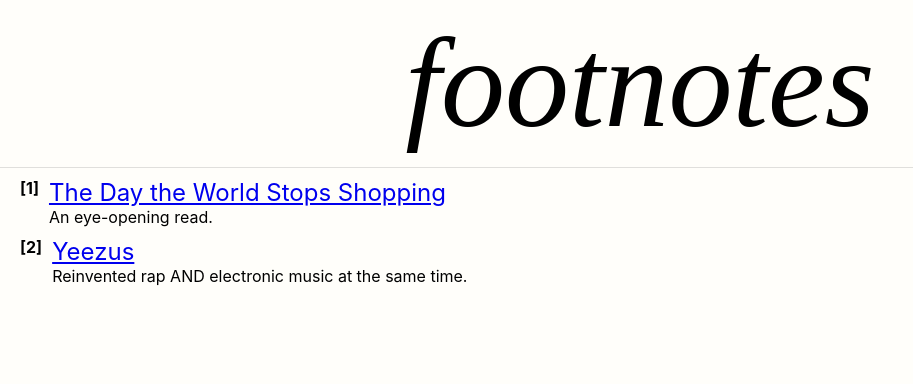
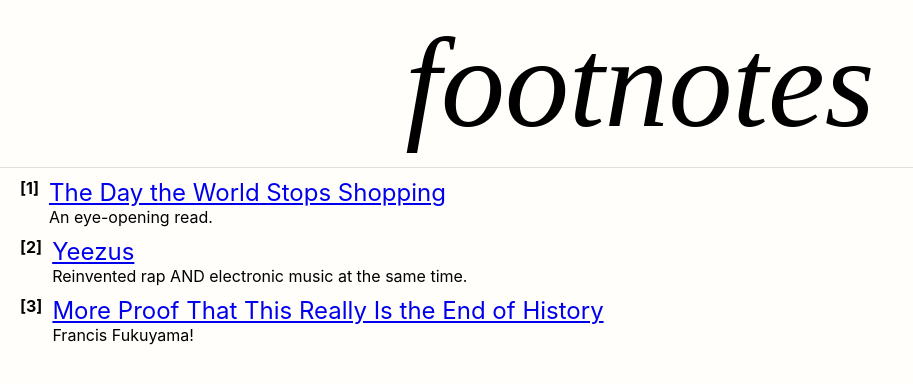
Before and after one commit to rey-soleil/footnotes, a React (Create React App) app: page / in a window 1280 px wide. Shown: the top 384 px of the page, without its empty margins (0-913 px from the left). Built offline with nearby package versions, Linux system fonts and the light colour scheme.

Commit message:
Add another footnote.

```diff
--- a/src/Notes.tsx
+++ b/src/Notes.tsx
@@ -12,6 +12,11 @@
         url: 'https://open.spotify.com/album/7D2NdGvBHIavgLhmcwhluK?si=lEHtx4ajSI6ZehEX7NQB_g',
         title: 'Yeezus',
         comment: 'Reinvented rap AND electronic music at the same time.'
+    },
+    {
+        url: 'https://www.theatlantic.com/ideas/archive/2022/10/francis-fukuyama-still-end-history/671761/',
+        title: 'More Proof That This Really Is the End of History',
+        comment: 'Francis Fukuyama!'
     }
 ];
 
```
